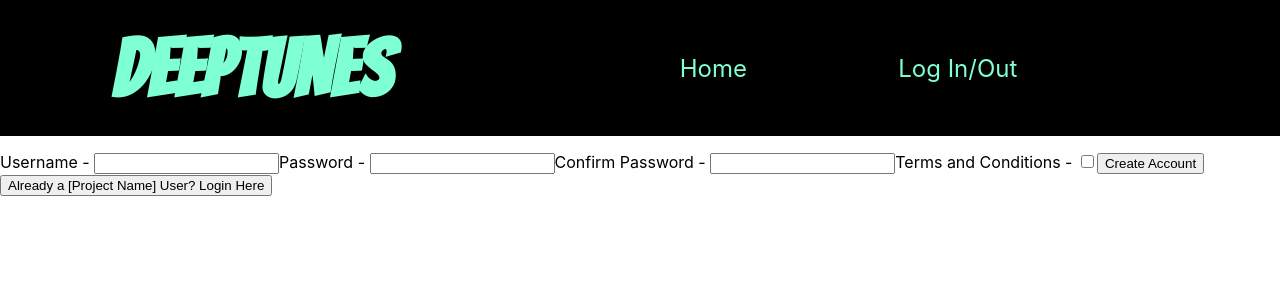
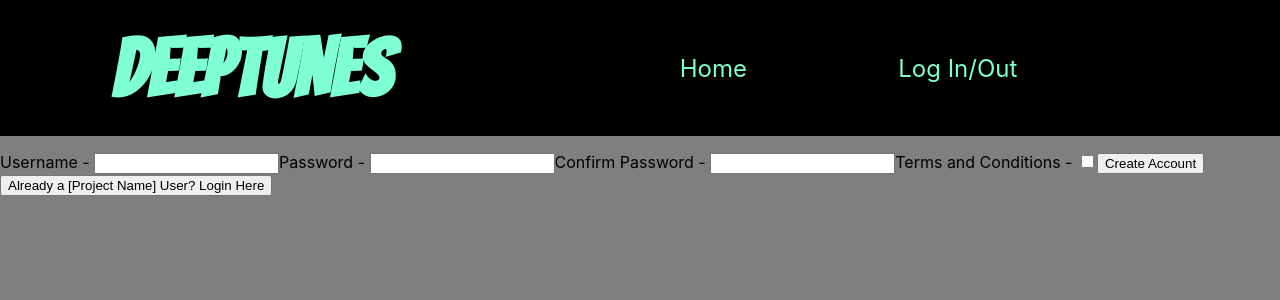
Before and after one commit to joowoonk/frontend-1, a React (Create React App) app in the folder frontend/: page /signup in a window 1280 px wide. Shown: the top 300 px of the page. Built offline with nearby package versions, Linux system fonts and the light colour scheme.

Commit message:
Changed webpage background color location for website

```diff
--- a/frontend/src/components/NavBar/NavStyles.jsx
+++ b/frontend/src/components/NavBar/NavStyles.jsx
@@ -27,6 +27,10 @@ const NavStyles = styled.nav`
     a {
       color: ${aqua};
       text-decoration: none;
+
+      &:hover {
+        color: white;
+      }
     }
   }
 `
--- a/frontend/src/index.css
+++ b/frontend/src/index.css
@@ -7,6 +7,7 @@ body {
 	sans-serif;
 	-webkit-font-smoothing: antialiased;
 	-moz-osx-font-smoothing: grayscale;
+	background-color: rgba(0, 0, 0, 0.5);
 }
 
 code {
--- a/frontend/src/pages/LoginPage/LoginPageStyles.jsx
+++ b/frontend/src/pages/LoginPage/LoginPageStyles.jsx
@@ -4,7 +4,6 @@ import { fadedBlack, aqua } from "../../components/styles/ComponentStyleConstant
 const LoginPageStyles = styled.div`
   display: flex;
   flex-direction: column;
-  background-color: ${fadedBlack};
 
   .login-form {
     display: flex;
```
